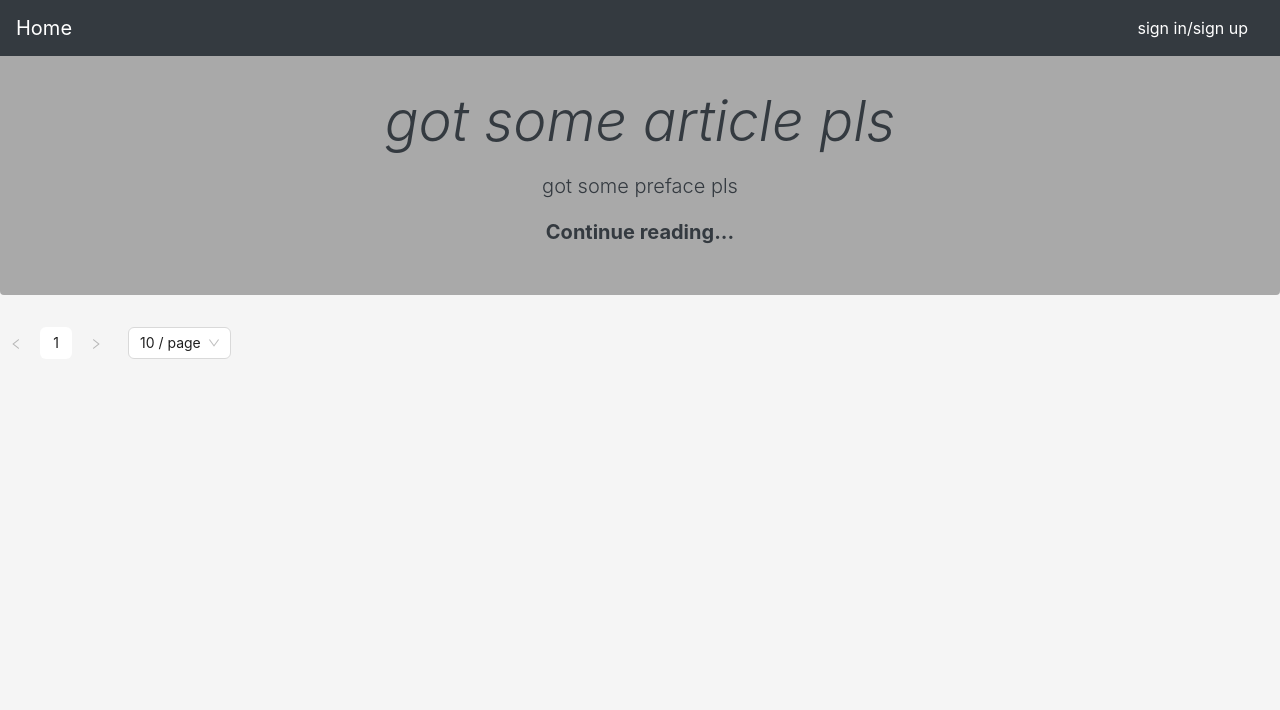
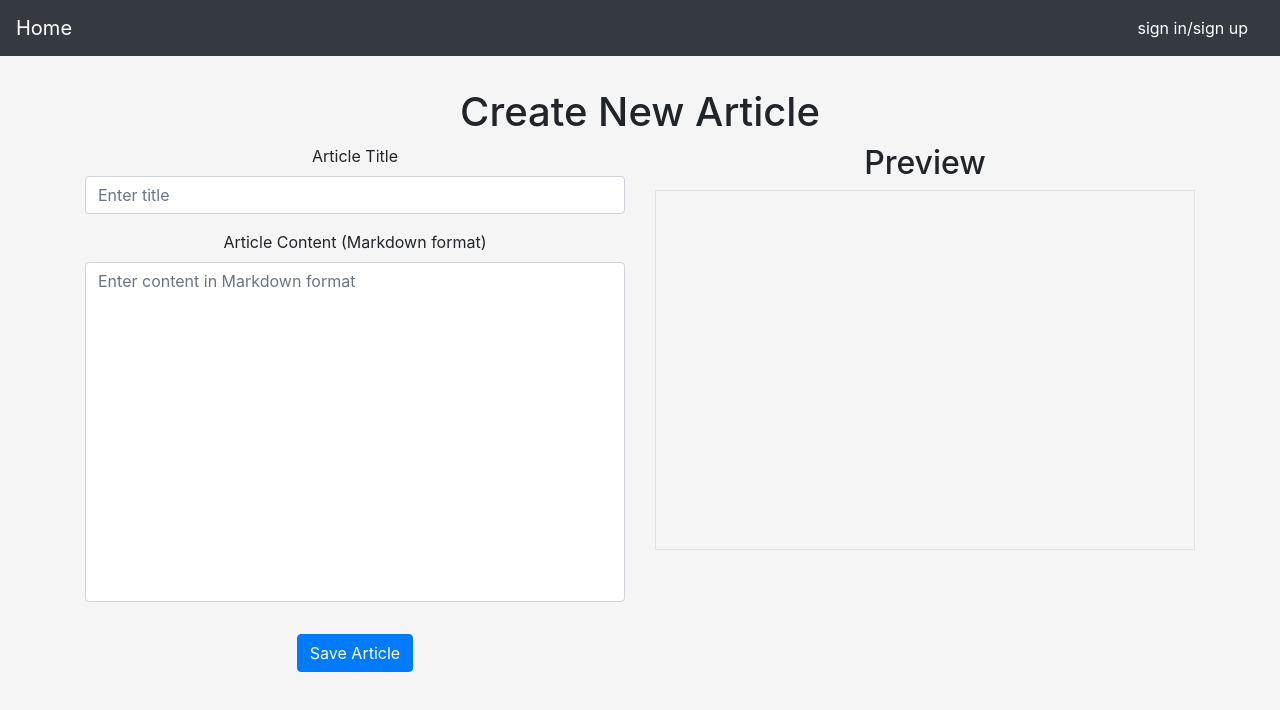
Before and after one commit to dimensionFree/reactTest, a React (Create React App) app: page /article/create in a window 1280 px wide. Shown: the top 710 px of the page. Built offline with nearby package versions, Linux system fonts and the light colour scheme; no server answers.

Commit message:
feat:add article read/create

```diff
--- a/package.json
+++ b/package.json
@@ -13,6 +13,7 @@
     "popper.js": "^1.16.1",
     "react": "^18.0.0",
     "react-dom": "^18.0.0",
+    "react-markdown": "^9.0.1",
     "react-router-dom": "^5.3.0",
     "react-scripts": "5.0.0",
     "reactstrap": "^9.0.1",
--- a/src/Utils/RequestSendUtils.js
+++ b/src/Utils/RequestSendUtils.js
@@ -1,7 +1,7 @@
 import axios from "axios";
 
-// const host = "http://localhost:8080";
-const host = "";
+const host = "http://localhost:8080";
+// const host = "";
 
 const hostAndPort=host+"/api"
 
@@ -31,7 +31,7 @@ export default class RequestSendUtils {
             // 'Authorization': 'Bearer YourAccessToken' // 例如添加身份验证令牌
         }
         this.setToken(token, headers);
-        axios.post(hostAndPort + url,
+        return  axios.post(hostAndPort + url,
             payload
             , {
                 headers
@@ -50,7 +50,6 @@ export default class RequestSendUtils {
 
         if (token) {
             headers.Authorization = "Bearer " + token;
-            // 'Authorization': 'Bearer YourAccessToken' // 添加身份验证令牌
         }
     }
 
@@ -187,5 +186,15 @@ export default class RequestSendUtils {
 
     }
 
+    static getToken(){
+        // 从 localStorage 中获取用户信息
+        var token="";
+        const userInfo = JSON.parse(localStorage.getItem("userInfo"));
+        if (userInfo) {
+            token = userInfo.token;
+        }
+        return token;
+    }
+
 
 }
--- a/src/components/article/FindArticles.js
+++ b/src/components/article/FindArticles.js
@@ -28,7 +28,7 @@ const fetchData = (page, pageSize) => {
 const renderItem = (item, index, handleDelete, showDeleteButton) => (
     <div className={"d-flex justify-content-between ml-auto"} key={item.id} style={{ border: '1px solid #ccc', padding: '10px', marginBottom: '10px' }}>
         <div className="text-left">
-            <a href={`/article/${item.id}`} style={{ fontSize: '30px', fontWeight: 'bold' }}>
+            <a href={`/article/read/${item.id}`} style={{ fontSize: '30px', fontWeight: 'bold' }}>
                 {item.title}
             </a>
             <p style={{ fontSize: '16px', fontStyle: 'italic' }}>
--- a/src/components/article/LatestArticle.js
+++ b/src/components/article/LatestArticle.js
@@ -4,6 +4,7 @@ import RequestSendUtils from "../../Utils/RequestSendUtils";
 
 const LatestArticle = () => {
     // 使用 useState 初始化状态
+    const [id, setId] = useState("");
     const [title, setTitle] = useState("");
     const [preface, setPreface] = useState("");
 
@@ -19,6 +20,7 @@ const LatestArticle = () => {
             const data = await response.dataContent;
 
             // 更新状态
+            setId(data.id||"");
             setTitle(data.title || ""); // 如果没有 title，设置为空字符串
             setPreface(data.preface || ""); // 如果没有 preface，设置为空字符串
         } catch (error) {
@@ -38,7 +40,7 @@ const LatestArticle = () => {
                         {preface ? preface : "got some preface pls"}
                     </p>
                     <p className="lead mb-0">
-                        <a href="#" className="text-dark font-weight-bold">Continue reading...</a>
+                        <a href={`/article/read/${id}`} className="text-dark font-weight-bold">Continue reading...</a>
                     </p>
                 </div>
             </div>
--- /dev/null
+++ b/src/components/article/ShowArticleById.js
@@ -0,0 +1,48 @@
+import React, { useState, useEffect } from 'react';
+import { useParams } from 'react-router-dom';
+import ReactMarkdown from 'react-markdown';
+import RequestSendUtils from "../../Utils/RequestSendUtils";  // 导入 react-markdown
+
+const ShowArticleById = () => {
+    const { id } = useParams();
+    const [article, setArticle] = useState(null);
+    const [loading, setLoading] = useState(true);
+
+    useEffect(() => {
+        const fetchArticle = async () => {
+            setLoading(true);
+            try {
+                const response = await RequestSendUtils.sendGetWithReturn("/article/find/"+id, null);
+                const data = await response.dataContent;
+
+                setArticle(data);  // 将获取到的文章数据存入 article 状态中
+            } catch (error) {
+                console.error('Error fetching article:', error);
+            } finally {
+                setLoading(false);
+            }
+        };
+
+        fetchArticle();
+    }, [id]);
+
+    if (loading) {
+        return <div>Loading...</div>;
+    }
+
+    if (!article) {
+        return <div>Article not found.</div>;
+    }
+
+    return (
+        <div >
+            <h1>{article.title}</h1>
+            {/* 使用 ReactMarkdown 渲染 Markdown 格式的内容 */}
+            <div style={{ textAlign: 'left' }}>
+                <ReactMarkdown>{article.content}</ReactMarkdown>
+            </div>
+        </div>
+    );
+};
+
+export default ShowArticleById;
--- a/src/index.js
+++ b/src/index.js
@@ -8,6 +8,8 @@ import Login from "./pages/Login";
 import Register from "./pages/Register";
 import UserManage from "./pages/UserManage";
 import UserDetail from "./pages/UserDetail";
+import ReadArticle from "./pages/ReadArticle";
+import CreateArticle from "./pages/CreateArticle";
 
 ReactDOM.render(
     <Router>
@@ -16,6 +18,8 @@ ReactDOM.render(
             <Route path="/login" component={Login}/>
             <Route path="/userManage" component={UserManage}/>
             <Route path="/userDetail/:id" component={UserDetail}/>
+            <Route path="/article/read/:id" component={ReadArticle}/>
+            <Route path="/article/create" component={CreateArticle} />
             <Route path="/" component={App}/>
 
         </Switch>
--- /dev/null
+++ b/src/pages/CreateArticle.js
@@ -0,0 +1,95 @@
+import React, { useState } from 'react';
+import ReactMarkdown from 'react-markdown';
+import RequestSendUtils from "../Utils/RequestSendUtils";
+import Navibar from "../components/Navibar";
+
+const CreateArticle = () => {
+    const [title, setTitle] = useState('');
+    const [content, setContent] = useState('');
+
+    const handleContentChange = (e) => {
+        setContent(e.target.value);
+    };
+
+    const handleTitleChange = (e) => {
+        setTitle(e.target.value);
+    };
+
+    // 触发保存事件的函数
+
+    const handleSave = async () => {
+        try {
+            let token = RequestSendUtils.getToken();
+
+            let payload = {
+                title: title,
+                content: content
+            };
+
+            const response = await RequestSendUtils.sendPostWithReturn("/article/create", payload, token);
+            // while (!response){
+            //
+            // }
+            const data = await response.dataContent;
+            console.log(data)
+            if (data){
+                alert("save successful!"+data);
+                window.location.href = "/article/read/"+data
+            }
+
+        } catch (error) {
+            alert("error:"+ error);
+        }
+    };
+
+    return (
+        <div className="container my-5">
+            <Navibar/>
+            <h1>Create New Article</h1>
+            <div className="row" style={{ display: 'flex', height: '50vh' }}>
+                {/* 左边的输入区域 */}
+                <div className="col-md-6" style={{ height: '100%'}}>
+                    <div className="form-group">
+                        <label htmlFor="title">Article Title</label>
+                        <input style={{overflow: 'auto' }}
+                            type="text"
+                            className="form-control"
+                            id="title"
+                            value={title}
+                            onChange={handleTitleChange}
+                            placeholder="Enter title"
+                        />
+                    </div>
+                    <div className="form-group" style={{ height: 'calc(100% - 60px)' }}>
+                        <label htmlFor="content">Article Content (Markdown format)</label>
+                        <textarea
+                            className="form-control"
+                            id="content"
+                            value={content}
+                            onChange={handleContentChange}
+                            placeholder="Enter content in Markdown format"
+                            style={{ height: '100%', resize: 'none',overflow: 'auto' }}
+                        />
+                    </div>
+
+                    {/* 保存按钮 */}
+                    <button onClick={handleSave} className="btn btn-primary mt-5">
+                        Save Article
+                    </button>
+                </div>
+
+                {/* 右边的预览区域 */}
+                <div className="col-md-6" style={{ height: '100%' }}>
+                    <h2>Preview</h2>
+                    <div className="border p-3" style={{ textAlign: 'left', height: 'calc(100% - 40px)',overflow: 'auto' }}>
+                        <h3>{title}</h3>
+                        <ReactMarkdown>{content}</ReactMarkdown>
+                    </div>
+                </div>
+            </div>
+
+        </div>
+    );
+};
+
+export default CreateArticle;
--- /dev/null
+++ b/src/pages/ReadArticle.js
@@ -0,0 +1,19 @@
+import React, { Component } from "react";
+import Navibar from "../components/Navibar";
+import ShowArticleById from "../components/article/ShowArticleById";
+
+export default class ReadArticle extends Component {
+    render() {
+        return (
+            <div style={{ display: 'flex', flexDirection: 'column', padding: '20px' }}>
+                <title>Read Article</title>
+                <div style={{ marginBottom: '20px' }}>
+                    <Navibar />
+                </div>
+                <div style={{ marginTop: '30px' }}>
+                    <ShowArticleById />
+                </div>
+            </div>
+        );
+    }
+}
```
Also changed, not shown: src/pages/AddArticle.js (deleted, +0 -18 lines), 1 other file (tests, documents, lock files or other folders).
